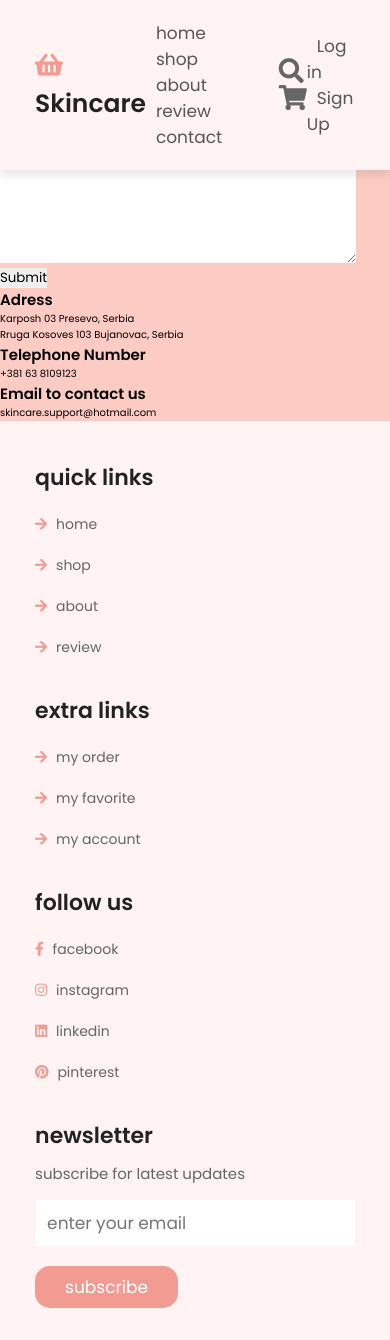
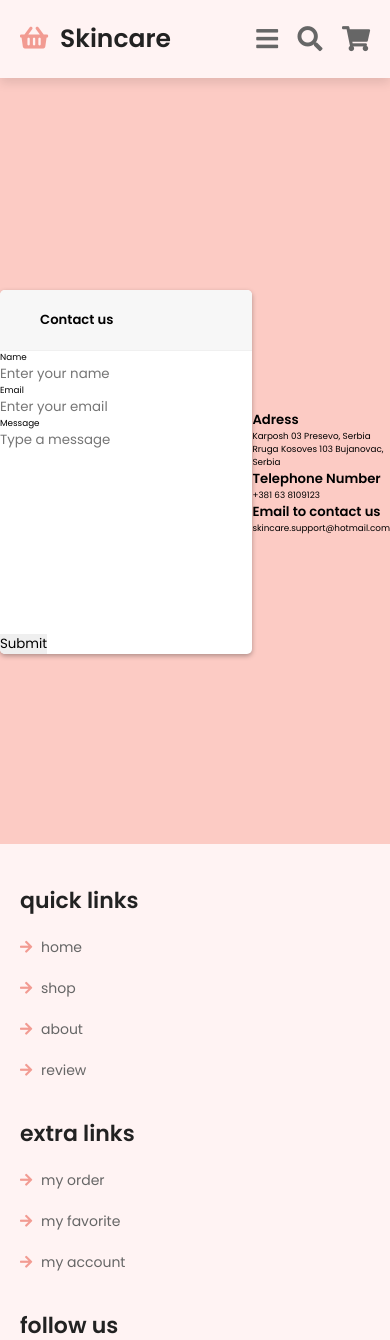
Before and after one commit to Daafiina/Project, a PHP site: page /contact.php in a window 390 px wide. Shown: the top 1340 px of the page. Before the commit the page ends 1308 px from the top, so only its background shows below. Run offline with PHP 8.4, Linux system fonts and the light colour scheme.

Commit message:
commit by dafy

```diff
--- a/css/style.css
+++ b/css/style.css
@@ -713,3 +713,103 @@ section {
     width: 100%;
     margin-top: 20px;
   }
+
+  /*login starts here*/
+  .body1{
+    background-color: #fccbc4;
+    display: flex;
+    align-items: center;
+    justify-content: center;
+    min-height: 100vh;
+    margin: 0;
+    padding-top: 100px;
+  }
+  .container-lg {
+    background-color: #fff;
+    border-radius: 5px;
+    box-shadow: 0 2px 5px rgba(0, 0, 0, 0.3);
+    overflow: hidden;
+    width: 400px;
+    max-width: 100%;
+  }
+  .header-lg{
+    border-bottom: 1px solid #f0f0f0;
+    background-color: #f7f7f7;
+    padding: 20px 40px;
+  }
+  .header-lg h2 {
+    margin: 0;
+  }
+
+  .form {
+    padding: 30px 40px;
+  }
+
+  .form-control {
+    margin-bottom: 10px;
+    padding-bottom: 20px;
+    position: relative;
+  }
+
+  .form-control label {
+    display: inline-block;
+    margin-bottom: 5px;
+  }
+
+  .form-control input {
+    border: 2px solid #f0f0f0;
+    border-radius: 4px;
+    display: block;
+    font-size: 14px;
+    padding: 10px;
+    width: 100%;
+  }
+
+
+  /*media queries*/
+  @media (max-width: 991px) {
+    html {
+      font-size: 55%;
+    }
+    .header {
+      padding: 20px;
+    }
+    section {
+      padding: 30px 20px;
+    }
+    .home #next-slide,
+    .home #prev-slide {
+      -webkit-transform: translateY(0);
+              transform: translateY(0);
+      top: 88%;
+    }
+    .home #prev-slide {
+      left: auto;
+      right: 80px;
+    }
+  }
+
+  @media (max-width: 768px) {
+    #menu-btn {
+      display: inline-block;
+    }
+    .header .search-form {
+      width: 100%;
+      right: 0;
+      border-radius: 0;
+    }
+    .header .search-form.active {
+      top: 99%;
+      border-top: 2px solid rgba(0, 0, 0, 0.1);
+      border-bottom: 2px solid rgba(0, 0, 0, 0.1);
+    }
+    .header .navbar {
+      position: absolute;
+      top: 99%;
+      left: 0;
+      right: 0;
+      background: #fff;
+      border-top: 2px solid rgba(0, 0, 0, 0.1);
+      border-bottom: 2px solid rgba(0, 0, 0, 0.1);
+              clip-path: polygon(0 0, 100% 0, 100% 0, 0 0);
+    }
```
